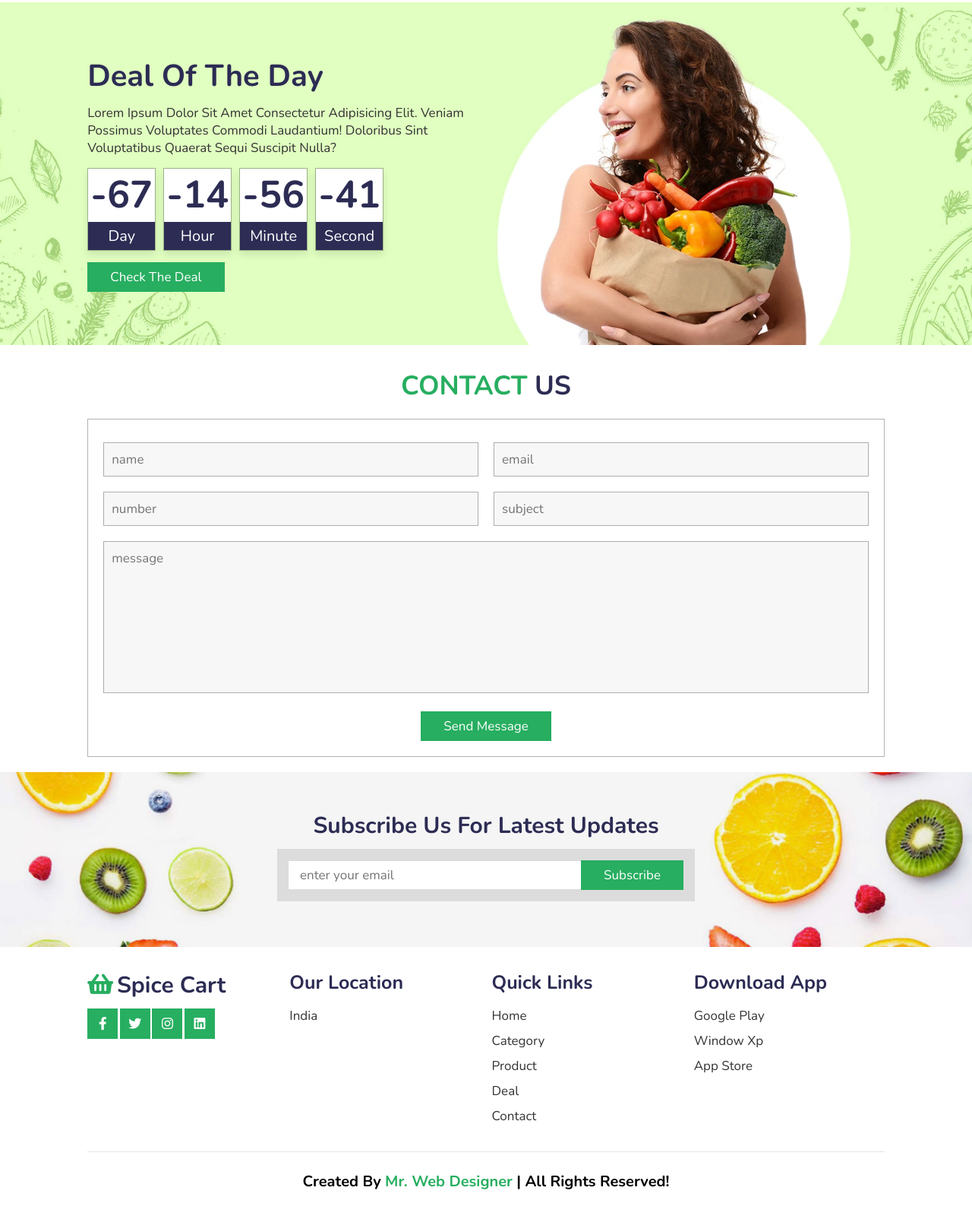
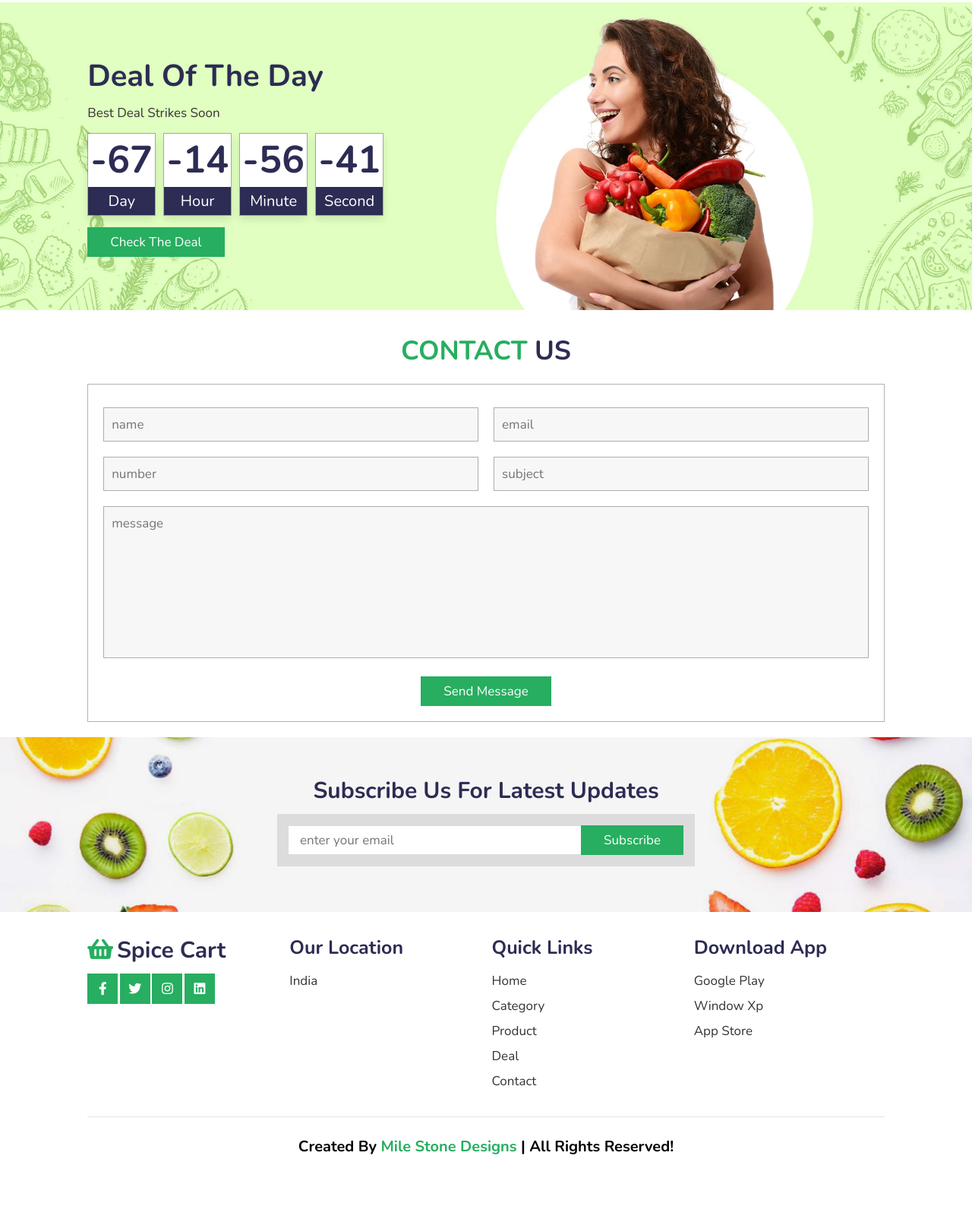
Before and after one commit to AarunPalanisamy/crispy-potato, a plain HTML site: page index.html in a window 1280 px wide. Shown: the part 2960-4564 px from the top of the page at 76% size. After the commit the page ends 4527 px from the top, so only its background shows below. Drawn offline with nearby package versions, Linux system fonts and the light colour scheme; files whose address does not match are found by name.

Commit message:
minor changes

```diff
--- a/index.html
+++ b/index.html
@@ -382,8 +382,7 @@
     <div class="content">
 
         <h3 class="title">deal of the day</h3>
-        <p>Lorem ipsum dolor sit amet consectetur adipisicing elit. Veniam possimus voluptates commodi laudantium! Doloribus sint voluptatibus quaerat sequi suscipit nulla?</p>
-
+        <p>Best Deal strikes Soon</p>
         <div class="count-down">
             <div class="box">
                 <h3 id="day">00</h3>
@@ -499,7 +498,7 @@
 
     </div>
 
-    <h1 class="credit"> created by <span> mr. web designer </span> | all rights reserved! </h1>
+    <h1 class="credit"> created by <span> Mile Stone Designs </span> | all rights reserved! </h1>
 
 </section>
 
```
Also changed, not shown: addToCart.html (added).
